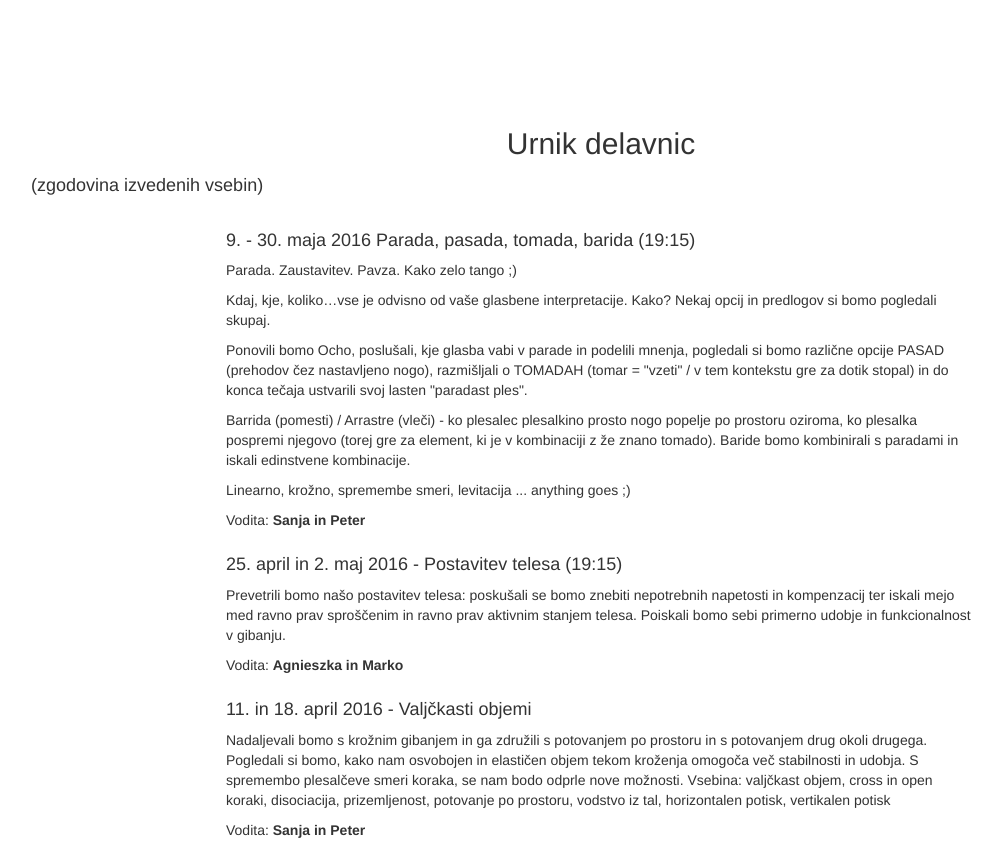
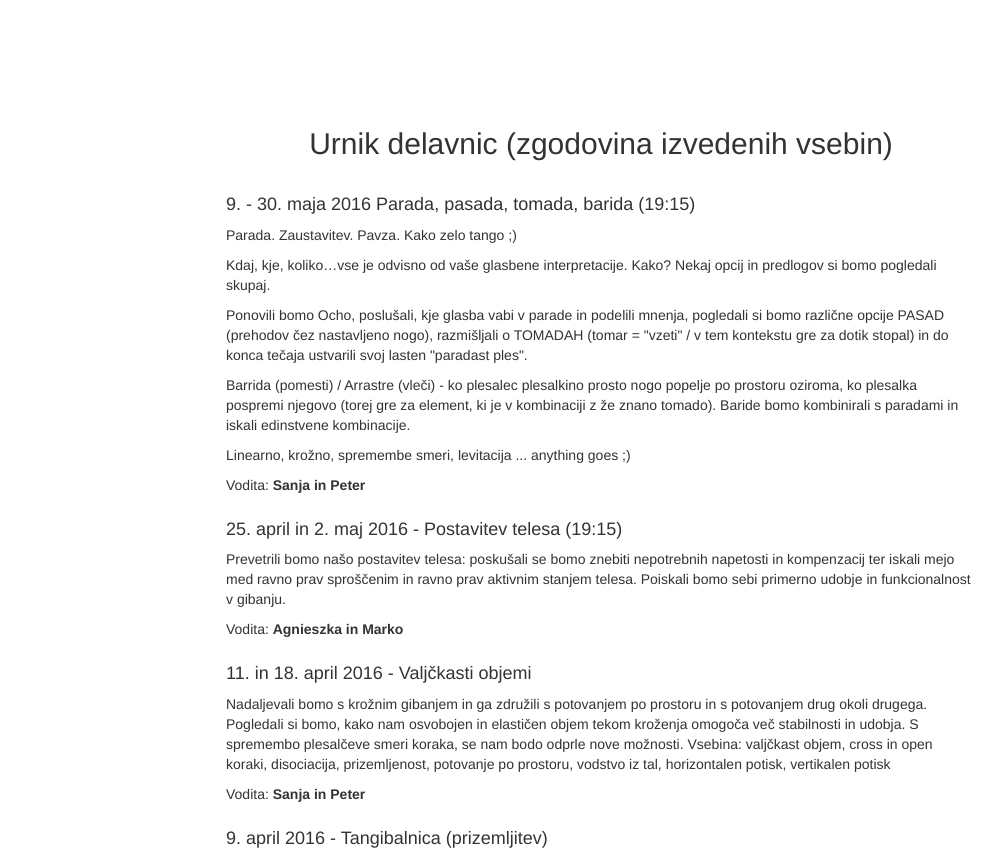
Before and after one commit to tangoutrip/tangoutrip.github.io, a plain HTML site: page tecaji/index.html in a window 1280 px wide. Shown: the part 1267-2123 px from the top of the page, without its empty margins (39-1041 px from the left). Drawn offline with nearby package versions, Linux system fonts and the light colour scheme; a script that the page names is missing.

Commit message:
Update index.html

```diff
--- a/tecaji/index.html
+++ b/tecaji/index.html
@@ -108,8 +108,7 @@ Skozi gibanje raziskujemo ter spoznavamo lastno telo in njegove specifike, tekom
        <div class="row bigmargintop">
 
 		<div class="col-sm-12 ekipa">
-	    <a name="teme"></a><h2>Urnik delavnic <p><h4>(zgodovina izvedenih vsebin)</p>
-</h4>
+ <a name="teme"></a><h2>Urnik delavnic (zgodovina izvedenih vsebin) </h2>
 		</div>
 
         <div class="col-md-8 col-md-offset-2">
```
